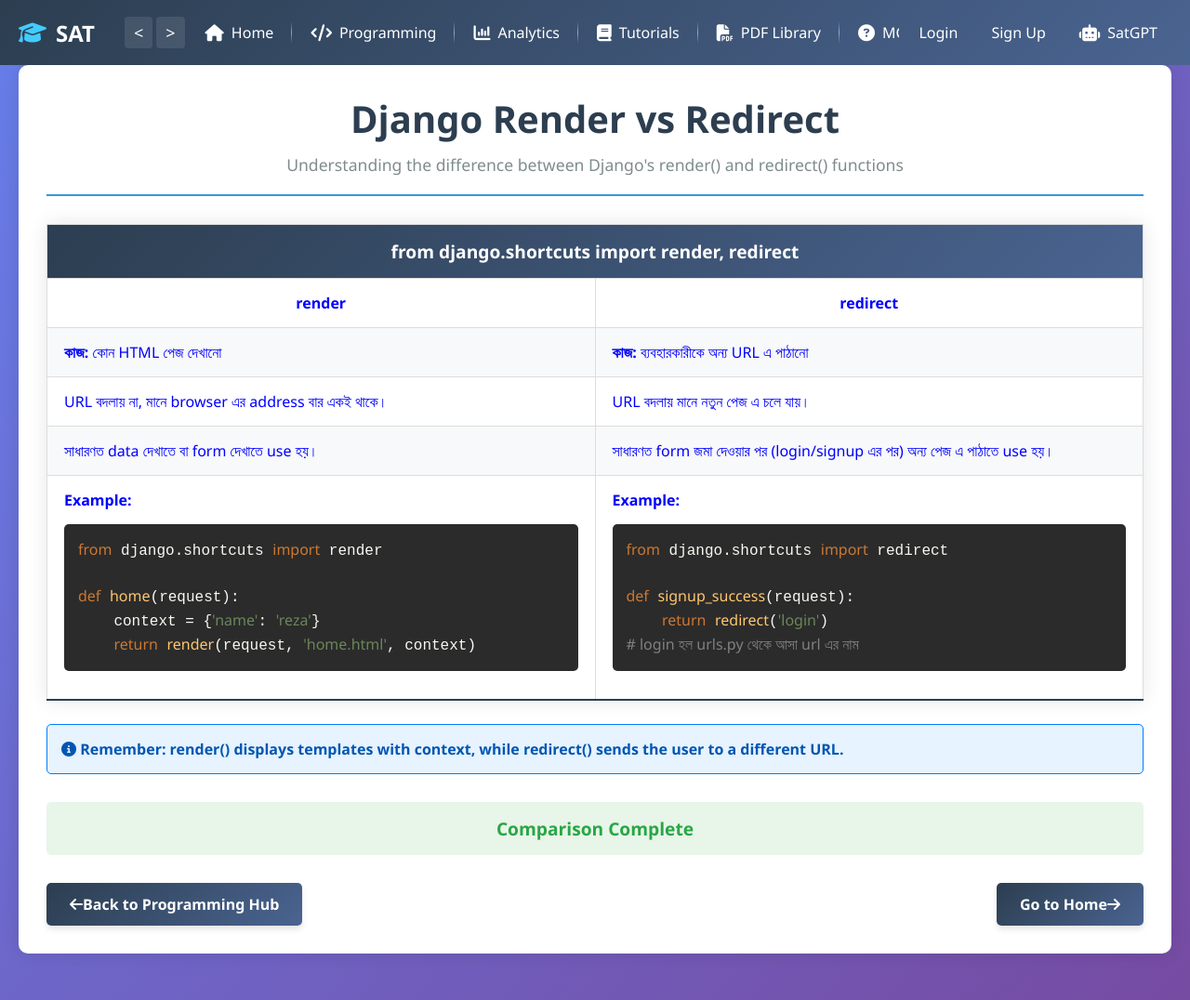
After one commit to rezasdsju/satbeta, a Django app: page /djn-minor-details/ in a window 1280 px wide. The commit adds this page. Shown: the whole page at 93% size. Run offline with Django 5.2, Linux system fonts and the light colour scheme.

Commit message:
commit to update views and url and add django minor details

```diff
--- /dev/null
+++ b/home/templates/home/programming/djn_minor_details.html
@@ -0,0 +1,253 @@
+{% extends 'base.html' %}
+{% load static %}
+
+{% block title %}Django Render vs Redirect - SAT{% endblock %}
+
+{% block extra_css %}
+<style>
+    /* Content styles for the tutorial page */
+    .tutorial-content {
+        background-color: white;
+        padding: 30px;
+        border-radius: 10px;
+        box-shadow: 0 0 20px rgba(0, 0, 0, 0.1);
+        margin-bottom: 30px;
+    }
+
+    .tutorial-header {
+        text-align: center;
+        margin-bottom: 30px;
+        padding-bottom: 20px;
+        border-bottom: 2px solid #3498db;
+    }
+
+    .tutorial-header h1 {
+        color: #2c3e50;
+        font-size: 2.5rem;
+        margin-bottom: 10px;
+    }
+
+    .tutorial-header p {
+        color: #7f8c8d;
+        font-size: 1.1rem;
+        max-width: 800px;
+        margin: 0 auto;
+    }
+
+    /* Table styles for render vs redirect */
+    .comparison-table {
+        width: 100%;
+        border-collapse: collapse;
+        margin: 25px 0;
+        font-size: 1rem;
+        box-shadow: 0 0 20px rgba(0, 0, 0, 0.1);
+    }
+
+    .comparison-table thead tr {
+        background: linear-gradient(135deg, #2c3e50 0%, #4a6491 100%);
+        color: #ffffff;
+        text-align: center;
+    }
+
+    .comparison-table th,
+    .comparison-table td {
+        padding: 15px 18px;
+        border: 1px solid #dddddd;
+        text-align: left;
+
+    }
+
+    .comparison-table tbody tr {
+        border-bottom: 1px solid #dddddd;
+        color: blue;
+    }
+
+    .comparison-table tbody tr:nth-of-type(even) {
+        background-color: #f8f9fa;
+    }
+
+    .comparison-table tbody tr:last-of-type {
+        border-bottom: 2px solid #2c3e50;
+    }
+
+    .comparison-table th {
+        text-align: center;
+        font-size: 1.2em;
+    }
+
+    .code-block {
+        background-color: #2b2b2b;
+        color: #f8f8f2;
+        padding: 15px;
+        border-radius: 5px;
+        font-family: 'Courier New', monospace;
+        overflow-x: auto;
+        margin: 15px 0;
+        line-height: 1.5;
+    }
+
+    .code-keyword {
+        color: #cc7832;
+    }
+
+    .code-function {
+        color: #ffc66d;
+    }
+
+    .code-string {
+        color: #6a8759;
+    }
+
+    .code-variable {
+        color: #9876aa;
+    }
+
+    .code-comment {
+        color: #808080;
+    }
+
+    .note-box {
+        background-color: #e7f3fe;
+        border: 1.5px solid #007bff;
+        padding: 15px;
+        margin: 20px 0;
+        border-radius: 5px;
+        font-weight: 600;
+        color: #0056b3;
+    }
+
+    .done {
+        text-align: center;
+        color: #28a745;
+        font-weight: bold;
+        font-size: 1.2em;
+        margin-top: 30px;
+        padding: 15px;
+        background-color: #e8f5e9;
+        border-radius: 5px;
+    }
+
+    /* Navigation buttons */
+    .nav-buttons {
+        display: flex;
+        justify-content: space-between;
+        margin-top: 30px;
+    }
+
+    .nav-button {
+        display: inline-flex;
+        align-items: center;
+        padding: 12px 25px;
+        background: linear-gradient(135deg, #2c3e50 0%, #4a6491 100%);
+        color: white;
+        text-decoration: none;
+        border-radius: 5px;
+        font-weight: bold;
+        transition: all 0.3s ease;
+        box-shadow: 0 4px 6px rgba(0, 0, 0, 0.1);
+    }
+
+    .nav-button:hover {
+        background: linear-gradient(135deg, #4a6491 0%, #2c3e50 100%);
+        transform: translateY(-2px);
+        box-shadow: 0 6px 8px rgba(0, 0, 0, 0.15);
+        color: white;
+    }
+
+    /* Responsive adjustments */
+    @media (max-width: 768px) {
+        .tutorial-header h1 {
+            font-size: 2rem;
+        }
+
+        .comparison-table {
+            display: block;
+            overflow-x: auto;
+        }
+
+        .nav-buttons {
+            flex-direction: column;
+            gap: 15px;
+        }
+
+        .nav-button {
+            text-align: center;
+            justify-content: center;
+        }
+    }
+</style>
+{% endblock %}
+
+{% block content %}
+<div class="container">
+    <div class="tutorial-content">
+        <div class="tutorial-header">
+            <h1>Django Render vs Redirect</h1>
+            <p>Understanding the difference between Django's render() and redirect() functions</p>
+        </div>
+
+        <table class="comparison-table">
+            <thead>
+                <tr>
+                    <th colspan="2">from django.shortcuts import render, redirect</th>
+                </tr>
+            </thead>
+            <tbody>
+                <tr>
+                    <td style="width: 50%; text-align: center; font-weight: bold;">render</td>
+                    <td style="width: 50%; text-align: center; font-weight: bold;">redirect</td>
+                </tr>
+                <tr>
+                    <td><strong>কাজ:</strong> কোন HTML পেজ দেখানো</td>
+                    <td><strong>কাজ:</strong> ব্যবহারকারীকে অন্য URL এ পাঠানো</td>
+                </tr>
+                <tr>
+                    <td>URL বদলায় না, মানে browser এর address বার একই থাকে।</td>
+                    <td>URL বদলায় মানে নতুন পেজ এ চলে যায়।</td>
+                </tr>
+                <tr>
+                    <td>সাধারণত data দেখাতে বা form দেখাতে use হয়।</td>
+                    <td>সাধারণত form জমা দেওয়ার পর (login/signup এর পর) অন্য পেজ এ পাঠাতে use হয়।</td>
+                </tr>
+                <tr>
+                    <td>
+                        <strong>Example:</strong>
+                        <div class="code-block">
+                            <span class="code-keyword">from</span> django.shortcuts <span class="code-keyword">import</span> render<br>
+                            <br>
+                            <span class="code-keyword">def</span> <span class="code-function">home</span>(request):<br>
+                            &nbsp;&nbsp;&nbsp;&nbsp;context = {<span class="code-string">'name'</span>: <span class="code-string">'reza'</span>}<br>
+                            &nbsp;&nbsp;&nbsp;&nbsp;<span class="code-keyword">return</span> <span class="code-function">render</span>(request, <span class="code-string">'home.html'</span>, context)
+                        </div>
+                    </td>
+                    <td>
+                        <strong>Example:</strong>
+                        <div class="code-block">
+                            <span class="code-keyword">from</span> django.shortcuts <span class="code-keyword">import</span> redirect<br>
+                            <br>
+                            <span class="code-keyword">def</span> <span class="code-function">signup_success</span>(request):<br>
+                            &nbsp;&nbsp;&nbsp;&nbsp;<span class="code-keyword">return</span> <span class="code-function">redirect</span>(<span class="code-string">'login'</span>)<br>
+                            <span class="code-comment"># login হল urls.py থেকে আসা url এর নাম</span>
+                        </div>
+                    </td>
+                </tr>
+            </tbody>
+        </table>
+
+        <div class="note-box">
+            <i class="fas fa-info-circle"></i> Remember: render() displays templates with context, while redirect() sends the user to a different URL.
+        </div>
+
+        <div class="done">Comparison Complete</div>
+
+        <div class="nav-buttons">
+            <a href="{% url 'program_hub' %}" class="nav-button">
+                <i class="fas fa-arrow-left"></i> Back to Programming Hub
+            </a>
+            <a href="{% url 'index' %}" class="nav-button">
+                Go to Home <i class="fas fa-arrow-right"></i>
+            </a>
+        </div>
+    </div>
+</div>
+{% endblock %}
--- a/home/templates/home/programming/program_hub.html
+++ b/home/templates/home/programming/program_hub.html
@@ -195,7 +195,7 @@
         </div>
         <div class="topics-grid">
             <div class="topic-card">
-                <a href="#">Minor Details</a>
+                <a href="{% url 'djn_minor_details' %}">Minor Details</a>
             </div>
 
             <div class="topic-card">
--- a/home/templates/home/programming/python_runner.html
+++ b/home/templates/home/programming/python_runner.html
@@ -339,10 +339,10 @@
             <h2 class="section-title"><i class="fas fa-comments"></i> Python Tutorial</h2>
             <div class="discussion-content">
                 <h3>Pandas Library</h3>
-                <p>Pandas is a fast, powerful, flexible and easy to use open source data analysis and manipulation tool, built on top of the Python programming language.</p>
+                <p>Pandas is a fast, powerful, flexible and easy to use open source data analysis and manipulation tool, built on top of the Python programming language.<br> Pandas হলো একটি দ্রুতগতির, শক্তিশালী, নমনীয় এবং সহজে ব্যবহারযোগ্য ওপেন সোর্স ডেটা বিশ্লেষণ ও রূপান্তরের টুল, যা পাইথন প্রোগ্রামিং ভাষার ওপর ভিত্তি করে তৈরি।</p>
 
                 <h3>DataFrame Basics</h3>
-                <p>A DataFrame is a 2-dimensional labeled data structure with columns of potentially different types. You can think of it like a spreadsheet or SQL table.</p>
+                <p>A DataFrame is a 2-dimensional labeled data structure with columns of potentially different types. You can think of it like a spreadsheet or SQL table.<br>একটি DataFrame হলো দ্বিমাত্রিক (2-dimensional) লেবেলযুক্ত ডেটা স্ট্রাকচার, যেখানে কলামগুলো ভিন্ন ভিন্ন ধরনের ডেটা ধারণ করতে পারে। একে সহজভাবে বলা যায়—এটি একটি স্প্রেডশিট (spreadsheet) বা একটি SQL টেবিলের মতো।</p>
 
                 <h3>Example Code Explanation</h3>
                 <p>The code in the editor creates a simple DataFrame:</p>
--- a/home/urls.py
+++ b/home/urls.py
@@ -12,5 +12,6 @@ urlpatterns = [
     path('programming-hub/', views.programming_hub_view, name='program_hub'),
     path("python-child-1/", views.python_child_1_view, name="python_child_1"),
     path("python-runner/", views.python_runner, name="python_runner"),
+    path('djn-minor-details/', views.django_minor_details_view, name='djn_minor_details'),
 
 ]
--- a/home/views.py
+++ b/home/views.py
@@ -41,3 +41,5 @@ def python_child_1_view(request):
 
 def python_runner(request):
     return render(request, "home/programming/python_runner.html")
+def django_minor_details_view(request):
+    return render(request, 'home/programming/djn_minor_details.html')
```
